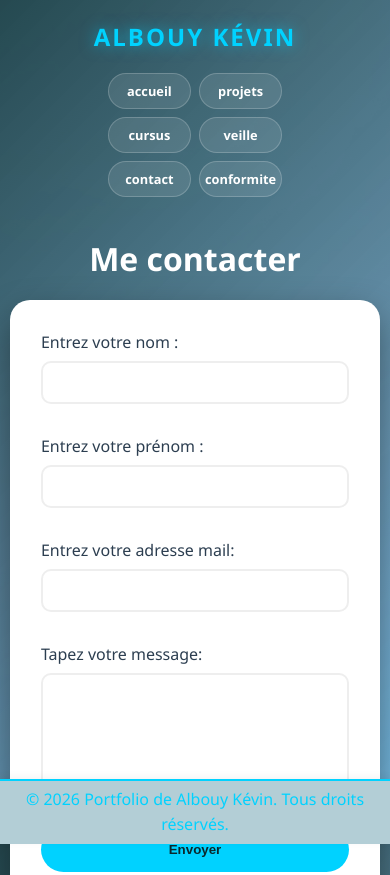
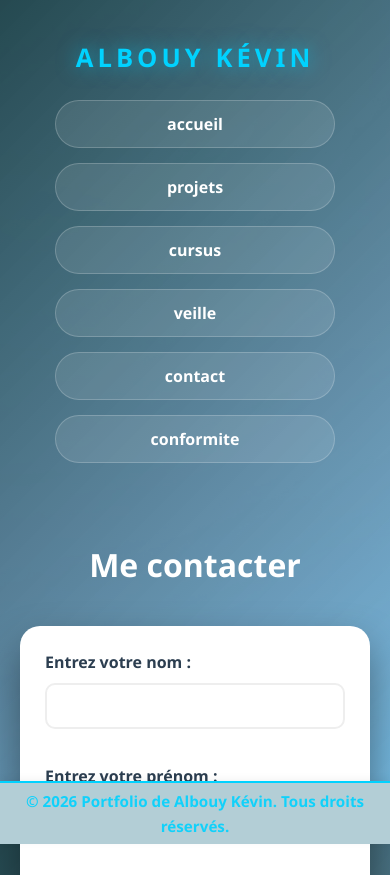
Before and after one commit to kevinalbouy/portfolio.github.io, a plain HTML site: page contact.html in a window 390 px wide. Shown: the top 875 px of the page. Drawn offline with Linux system fonts and the light colour scheme.

Commit message:
Update styles.css

```diff
--- a/styles.css
+++ b/styles.css
@@ -15,152 +15,207 @@ html, body {
   color: #ffffff;
   font-family: 'Poppins', 'Segoe UI', sans-serif;
   overflow-x: hidden;
-  width: 100%;
+
+  /* CENTRAGE GLOBAL */
+  display: flex;
+  flex-direction: column;
+  align-items: center;
 }
 
 /* =================== ANIMATIONS =================== */
 @keyframes fadeIn {
-  from { opacity: 0; transform: translateY(20px); }
+  from { opacity: 0; transform: translateY(30px); }
   to { opacity: 1; transform: translateY(0); }
 }
 
-/* =================== HEADER (ADAPTATIF) =================== */
+/* =================== HEADER (MODIFIÉ : SANS RECTANGLE) =================== */
 header {
   width: 100%;
-  padding: 20px 10px;
+  padding: 40px 20px; /* Un peu plus d'espace pour l'aération */
   text-align: center;
+
+  /* On a enlevé le background, le blur et la border ici */
   background: transparent;
+  backdrop-filter: none;
+  border-bottom: none;
+
+  position: relative; /* On le passe en relative pour qu'il suive le scroll naturellement sans fond bizarre */
   z-index: 1000;
 }
 
 header h1 {
-  font-size: clamp(1.5rem, 5vw, 2.5rem); /* Taille fluide selon l'écran */
+  font-size: 2.5em;
   text-transform: uppercase;
-  letter-spacing: 2px;
-  margin-bottom: 20px;
+  letter-spacing: 4px;
+  margin-bottom: 25px;
+
   color: #00d2ff;
-  text-shadow: 0 0 15px rgba(0, 210, 255, 0.6);
+  text-shadow: 0 0 20px rgba(0, 210, 255, 0.6);
 }
 
+/* NAVIGATION */
 header div {
   display: flex;
   justify-content: center;
-  gap: 10px;
-  flex-wrap: wrap; /* Crucial pour le mobile */
-  max-width: 1000px;
-  margin: 0 auto;
+  gap: 15px;
+  flex-wrap: wrap;
 }
 
 header a {
   color: #ffffff;
   text-decoration: none;
   font-weight: 600;
-  padding: 10px 15px;
+  padding: 12px 25px;
+
+  /* Les boutons gardent un fond léger pour rester lisibles */
   background: rgba(255, 255, 255, 0.1);
   border: 1px solid rgba(255, 255, 255, 0.2);
+
   border-radius: 50px;
   transition: all 0.3s ease;
-  font-size: 0.9rem;
-  /* Évite que les boutons ne soient trop petits sur mobile */
-  flex: 1 1 auto;
-  min-width: 100px;
 }
 
 header a:hover {
   background: #00d2ff;
   color: #03262c;
-  transform: translateY(-3px);
-  box-shadow: 0 5px 15px rgba(0, 210, 255, 0.4);
+  transform: scale(1.08);
+  box-shadow: 0 0 20px rgba(0, 210, 255, 0.5);
 }
 
-/* =================== MAIN & CONTENT =================== */
+/* =================== MAIN =================== */
 main {
-  width: 90%;
+  width: 100%;
   max-width: 1100px;
   margin: 20px auto;
+  padding: 20px;
+
   text-align: center;
-  animation: fadeIn 0.8s ease-out;
+  animation: fadeIn 1s ease-out;
+}
+
+/* TITRES */
+h1, h2, h3 {
+  margin-bottom: 20px;
+  text-align: center;
 }
 
 h2 {
-  font-size: clamp(1.2rem, 4vw, 1.8rem);
-  color: #00d2ff;
-  margin-bottom: 20px;
+  font-size: 1.8em;
+  color: #144855;
 }
 
+/* PARAGRAPHES */
 p {
   line-height: 1.6;
-  font-size: 1rem;
-  margin-bottom: 15px;
+  opacity: 0.9;
 }
 
-/* =================== SECTIONS =================== */
+/* =================== SECTIONS (effet carte) =================== */
 section {
   background: rgba(255, 255, 255, 0.05);
-  padding: clamp(15px, 5vw, 30px);
-  margin-bottom: 25px;
-  border-radius: 15px;
+  padding: 30px;
+  margin-bottom: 30px;
+
+  border-radius: 20px;
   backdrop-filter: blur(10px);
-  box-shadow: 0 10px 25px rgba(0,0,0,0.2);
+
+  box-shadow: 0 10px 30px rgba(0,0,0,0.3);
+  animation: fadeIn 1s ease;
 }
 
-/* =================== FORMULAIRE RESPONSIVE =================== */
+/* =================== FORMULAIRE =================== */
 form {
   background: #ffffff;
   color: #2c3e50;
-  padding: clamp(20px, 8vw, 40px);
+
+  padding: 40px;
   border-radius: 20px;
+
   width: 100%;
-  max-width: 500px;
+  max-width: 550px;
   margin: 20px auto;
+
   text-align: left;
-  box-shadow: 0 15px 35px rgba(0,0,0,0.4);
+
+  box-shadow: 0 20px 40px rgba(0,0,0,0.4);
 }
 
-form input, form textarea {
+form label {
+  font-weight: 600;
+}
+
+form input,
+form textarea {
   width: 100%;
   padding: 12px;
-  margin: 8px 0 15px;
+  margin: 10px 0 20px;
+
   border: 2px solid #eee;
   border-radius: 10px;
+
+  font-size: 1em;
+  transition: 0.3s;
+}
+/* =================== COLOR FOCUS =================== */
+form input:focus,
+form textarea:focus {
+  border-color: #00d2ff;
+  outline: none;
 }
 
+/* BOUTON */
 form button {
   width: 100%;
-  padding: 15px;
+  padding: 12px;
+
   border: none;
   border-radius: 50px;
+
   background: #00d2ff;
   color: #0a282d;
   font-weight: bold;
+
   cursor: pointer;
+  transition: 0.3s;
+}
+
+form button:hover {
+  transform: scale(1.05);
+  box-shadow: 0 0 20px rgba(0,210,255,0.5);
 }
 
 /* =================== FOOTER =================== */
 footer {
   width: 100%;
-  margin-top: auto;
-  padding: 30px 15px;
+  margin-top: 60px;
+  padding: 30px 20px;
+
+  text-align: center;
+
   background: #111;
   color: #00d2ff;
+
   border-top: 2px solid #00d2ff;
+  font-weight: bold;
 }
 
-/* =================== MEDIA QUERIES (MOBILE) =================== */
-@media (max-width: 480px) {
-  header div {
-    display: grid;
-    grid-template-columns: 1fr 1fr; /* 2 boutons par ligne sur petit mobile */
-    gap: 8px;
+/* =================== RESPONSIVE =================== */
+@media (max-width: 768px) {
+
+  header h1 {
+    font-size: 1.6em;
   }
 
   header a {
-    padding: 8px 5px;
-    font-size: 0.8rem;
-    min-width: 0;
+    width: 80%;
+    text-align: center;
   }
 
-  main {
-    width: 95%;
+  section {
+    padding: 20px;
+  }
+
+  form {
+    padding: 25px;
   }
 }
```
